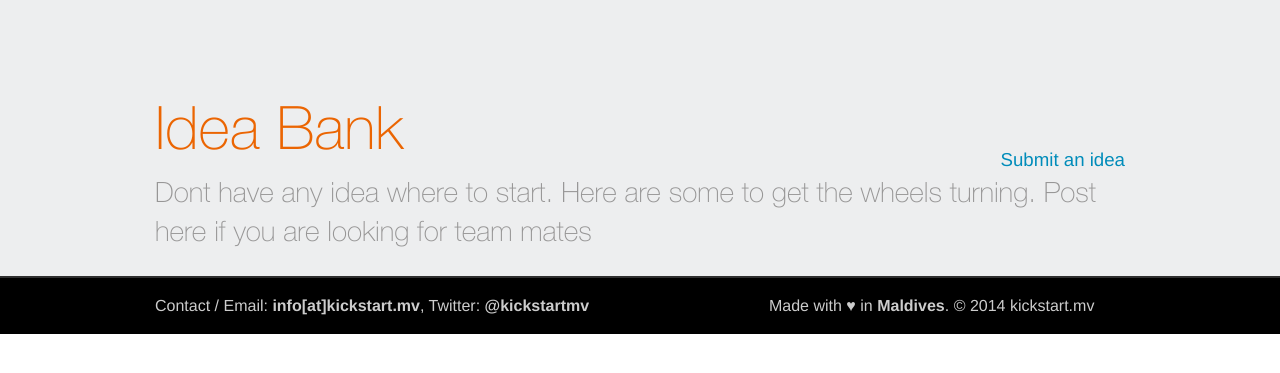
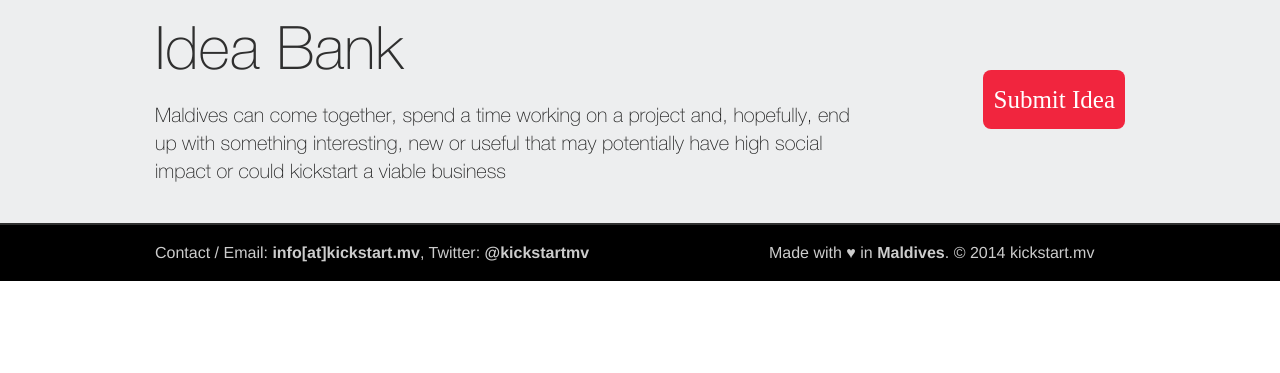
Before and after one commit to kickstartmv/kickstartmv-website, a PHP site: page /kickstart-blog/kh1/ideas.php in a window 1280 px wide. Shown: the part 151-524 px from the top of the page. Run offline with PHP 8.4, Linux system fonts and the light colour scheme; data that the repository does not hold is empty.

Commit message:
idea bank implementation

```diff
--- a/kh1/css/style.css
+++ b/kh1/css/style.css
@@ -332,36 +332,49 @@ opacity: .51;
 h2.narrow{
   font-weight:100;
   font-family: HelveticaNeue-Thin;
-  color:#eb6502;
+  color:#2f2f2f;
 }
 
 .idea-card{
-  background:#fff;
-  padding:10px;
-  border-radius:8px;
-  drop-shadow: 0 0 2px #000;
-  posiiton:relative;
-  overflow:hidden;
+  background: #FFFFFF;
+  border: 1px solid #DBDBDB;
+  margin-bottom:25px;
 }
 
 .idea-card h6{
-  font-size:13pt;
-  text-transform: uppercase;
+
+  font-family: Helvetica;
+  font-size: 17px;
+  color: #4A4A4A;
+  line-height: 39px;
   font-weight:400;
-  color:#393838;
 }
 
 .idea-card p{
-  color:#6d6d6d;
+
+font-family: Helvetica-Light;
+font-size: 13px;
+color: #4A4A4A;
+line-height: 20px;
 }
 
 .idea-card .sent-by{
-  background:#e3e3e3;
-  padding:5px;
-  position:absolute;
-  bottom:0px;
-  width:100%;
-  left:0px;
+  background:#D8D8D8;
+  color:#000;
+  font-size:13px;
+  line-height: 25px;
+  opacity: .45;
+}
+
+.idea-card .category{
+font-family: Helvetica-Light;
+font-size: 15px;
+color: #4A4A4A;
+line-height: 39px;
+}
+
+.idea-card > div, .idea-card > p, .idea-card > h6{
+  padding:5px 10px !important;
 }
 
 #postModal h2{
@@ -369,6 +382,18 @@ h2.narrow{
   font-weight:100;
   font-size:12pt;
   line-height:12pt;
+}
+
+.ideaPostBtn{
+border-radius: 8px;
+background: #F1253E;
+padding:10px;
+font-family: Helvetica-Light;
+font-size: 25px;
+color: #FFFFFF;
+line-height: 39px;
+margin-top:70px;
+display: inline-block;
 }
 
 /*FOR MOBILES*/
--- a/kh1/ideas.php
+++ b/kh1/ideas.php
@@ -59,37 +59,47 @@
 <section id="ideas">
   <div class="row">
 
-    <div class="big-ass-text columns medium-12">
+    <div class="columns medium-9" style="margin-bottom:30px;">
 
     <h2 class="narrow">Idea Bank</h2>
+      <h4 style="color:#242424;font-size:20px;">
+       Maldives can come together, spend a time working on a project and, hopefully, end up with something interesting, new or useful that may potentially have high social impact or could kickstart a viable business
 
-    <div class="text-right" style="margin-top:-30px;">
-    <a href="#" id="post-idea" data-reveal-id="postModal" style="font-size:14pt;">Submit an idea</a>
+      </h4>
+    </div>
+
 
     <!-- post modal -->
         <div id="postModal" class="reveal-modal large">
-        <h2 class="text-left">Have an idea? Post it</h2>
+          <h2 class="text-left">Have an idea? Send it right away...</h2>
           <form id="idea-form">
 
-          <input type="text" id="name" name="Idea[name]" placeholder="your name"/>
+            <input type="text" id="name" name="Idea[name]" placeholder="your name <you can leave blank to stay anonymous>"/>
 
-          <input type="text" id="name" name="Idea[name]" placeholder="email"/>
+            <input type="text" id="name" name="Idea[name]" placeholder="your email <you can leave blank to stay anonymous>"/>
 
-          <input type="text" id="title" name="Idea[title]" placeholder="...title"/>
+            <input type="text" id="title" name="Idea[title]" placeholder="title of the idea"/>
 
-          <textarea name="Idea[content]" id="content" style="height:150px;" placeholder="...type your idea here"></textarea>
+            <textarea name="Idea[content]" id="content" style="height:150px;" placeholder="give us some details"></textarea>
 
+            <div class="text-left" style="opacity:.8;">Leave name field blank to stay anonymous</div>
+
+            <div class="text-right">
             <input id="submitIdea" type="button" class="button small" value="Send" />
+            </div>
           </form>
         </div>
 
         <div id="successModal" class="reveal-modal large">
-        <h2 class="text-left">We have received your idea, Thankx</h2>
+          <h2 class="text-left">Thank you for the contribution, we will review your idea.</h2>
         </div>
     <!-- end of post modal -->
+
+    <div class="columns medium-3 text-right">
+
+      <a href="#" class="ideaPostBtn" id="post-idea" data-reveal-id="postModal">Submit Idea</a>
+
     </div>
-
-    <h4 style="color:#979696;">Dont have any idea where to start. Here are some to get the wheels turning. Post here if you are looking for team mates</h4>
   </div>
     <div class="row">
     <?php
@@ -97,23 +107,28 @@
 
     $posts = $feed['posts'];
 
-    foreach($posts as $post){
+    $postc = count($posts);
+
+    foreach($posts as $i => $post){
     ?>
-      <div class="columns medium-4 idea-card">
+      <div class="columns medium-3" style="<?php if($i+1 == $postc){ echo "float:left;"; } ?>">
+        <div class="idea-card">
           <h6><?php echo $post['title']; ?></h6>
 
-          <p>
+          <div class="sent-by">
+            By: <?php echo $post['meta']['custom_fields']['wpcf-name']; ?>
+          </div>
+
+          <div class="category">
+            Category:
+          </div>
+
           <?php echo $post['content_display']; ?>
-          </p>
-
-          <div class="sent-by">
-            <?php echo $post['meta']['custom_fields']['wpcf-name']; ?>
         </div>
       </div>
     <?php } ?>
     </div>
 
-  </div>
 </section>
 
 <section id="footer" class="slide">
@@ -143,18 +158,24 @@
 
       var params = $('#idea-form').serialize();
 
+
       $.post('post-idea.php',params,function(response){
         if(response.status == 0){
           // errors
         }
         else{
-
+          displaySucces();
         }
       },'json');
 
     });
 
   });
+
+  function displaySucces(){
+    $('#postModal').trigger('reveal:close');
+    $('#successModal').trigger('reveal:open');
+  }
 
   (function(i,s,o,g,r,a,m){i['GoogleAnalyticsObject']=r;i[r]=i[r]||function(){
 (i[r].q=i[r].q||[]).push(arguments)},i[r].l=1*new Date();a=s.createElement(o),
--- a/kh1/inc/wpclass.php
+++ b/kh1/inc/wpclass.php
@@ -38,7 +38,7 @@ class WordPress {
         }
     }
 
-    public function publish_post($title, $content, array $tags, array $categories, $status = 'Pending Review', $date = Null, $post_thumbnail = Null) {
+    public function publish_post($title, $content, array $tags, array $categories, array $profile, $status = 'Pending Review', $date = Null, $post_thumbnail = Null) {
         // Set datetime for post
         if ($date == Null) {
             $post_date = date("Ymd\TH:i:s", time());
@@ -57,6 +57,8 @@ class WordPress {
                 'post_status' => $status,
                 'post_title' => $title,
                 'post_content' => $content,
+                'wpcf-name' => $profile['name'],
+                'wpcf-email' => $profile['email'],
                 'post_date' => $post_date,
                 'terms_names' => array('category' => $categories, 'post_tag' => $tags),
                 'post_thumbnail' => $post_thumbnail,
```
Also changed, not shown: kh1/post-idea.php (+8 -1 lines). Lines whose indentation alone changed are shown as unchanged.
